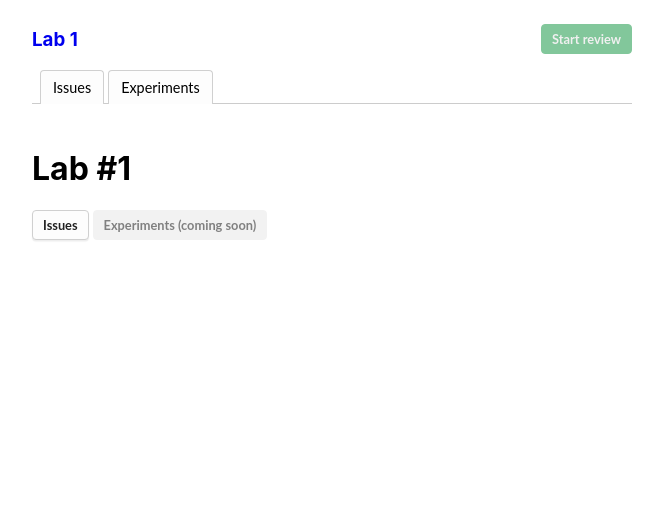
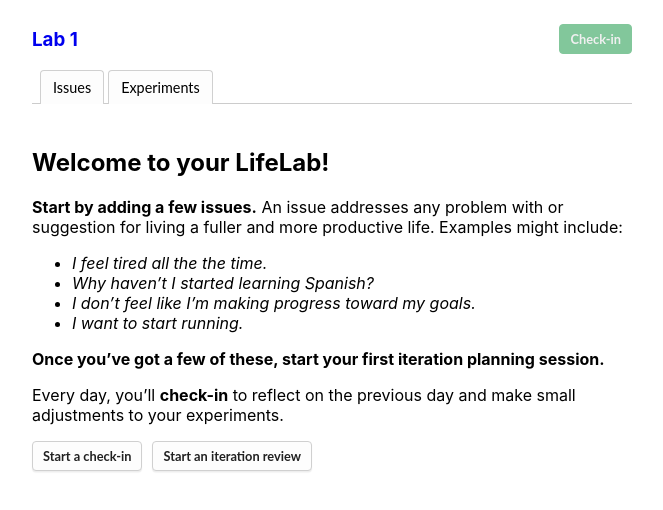
Before and after one commit to vinhowe/lifelab-web, a React (Create React App) app: page /labs/1 in a window 1280 px wide. Shown: the top 510 px of the page, without its empty margins (308-971 px from the left). Built offline with nearby package versions, Linux system fonts and the light colour scheme; the HTML template or start-up script is replaced by a standard one.

Commit message:
Add some incomplete content to pad out the base lab page until I can build it out more

```diff
--- a/src/components/LabNav/LabNav.tsx
+++ b/src/components/LabNav/LabNav.tsx
@@ -41,7 +41,7 @@ export default function LabNav({ labId }: LabNavProps): JSX.Element {
           <Link to={`/labs/${labId}`}>Lab {labId}</Link>
         </h3>
         <div css={labActionButtonsContainerStyle}>
-          <Button color={buttonColors.green}>Start review</Button>
+          <Button color={buttonColors.green}>Check-in</Button>
         </div>
       </div>
       <nav css={navStyle}>
--- a/src/pages/Lab/LabPage.tsx
+++ b/src/pages/Lab/LabPage.tsx
@@ -2,28 +2,54 @@
 import { css, jsx } from "@emotion/core";
 import React from "react";
 import PageWidth from "../../components/PageWidth";
-import { useHistory, useParams } from "react-router-dom";
 import Button from "../../components/Button";
 
-const navButtonsContainerStyle = css`
-  button {
-    margin-right: 4px;
+const actionButtonsStyle = css`
+  display: flex;
+  width: min-content;
+
+  > * {
+    margin-right: 10px;
   }
 `;
 
 export default function LabPage(): JSX.Element {
-  const { labId } = useParams();
-  const history = useHistory();
   return (
     <PageWidth>
-      <PageWidth>
-        <h1>Lab #{labId}</h1>
-      </PageWidth>
-      <div css={navButtonsContainerStyle}>
-        <Button onClick={() => history.push(`/labs/${labId}/issues/`)}>
-          Issues
-        </Button>
-        <Button>Experiments (coming soon)</Button>
+      <h2>Welcome to your LifeLab!</h2>
+      {/*<p>*/}
+      {/*  The big idea here is experimenting to find out what works for you. Use{" "}*/}
+      {/*  <b>Issues</b> to keep track of pain points in your self improvement*/}
+      {/*  journey, and <b>Experiments</b> to test solutions over time.*/}
+      {/*</p>*/}
+      <p>
+        <b>Start by adding a few issues.</b> An issue addresses any problem with
+        or suggestion for living a fuller and more productive life. Examples
+        might include:
+      </p>
+      <i>
+        <ul>
+          <li>I feel tired all the the time.</li>
+          <li>Why haven&rsquo;t I started learning Spanish?</li>
+          <li>
+            I don&rsquo;t feel like I&rsquo;m making progress toward my goals.
+          </li>
+          <li>I want to start running.</li>
+        </ul>
+      </i>
+      <p>
+        <b>
+          Once you&rsquo;ve got a few of these, start your first iteration
+          planning session.
+        </b>{" "}
+      </p>
+      <p>
+        Every day, you&rsquo;ll <b>check-in</b> to reflect on the previous day
+        and make small adjustments to your experiments.
+      </p>
+      <div css={actionButtonsStyle}>
+        <Button onClick={() => null}>Start a check-in</Button>
+        <Button onClick={() => null}>Start an iteration review</Button>
       </div>
     </PageWidth>
   );
```
